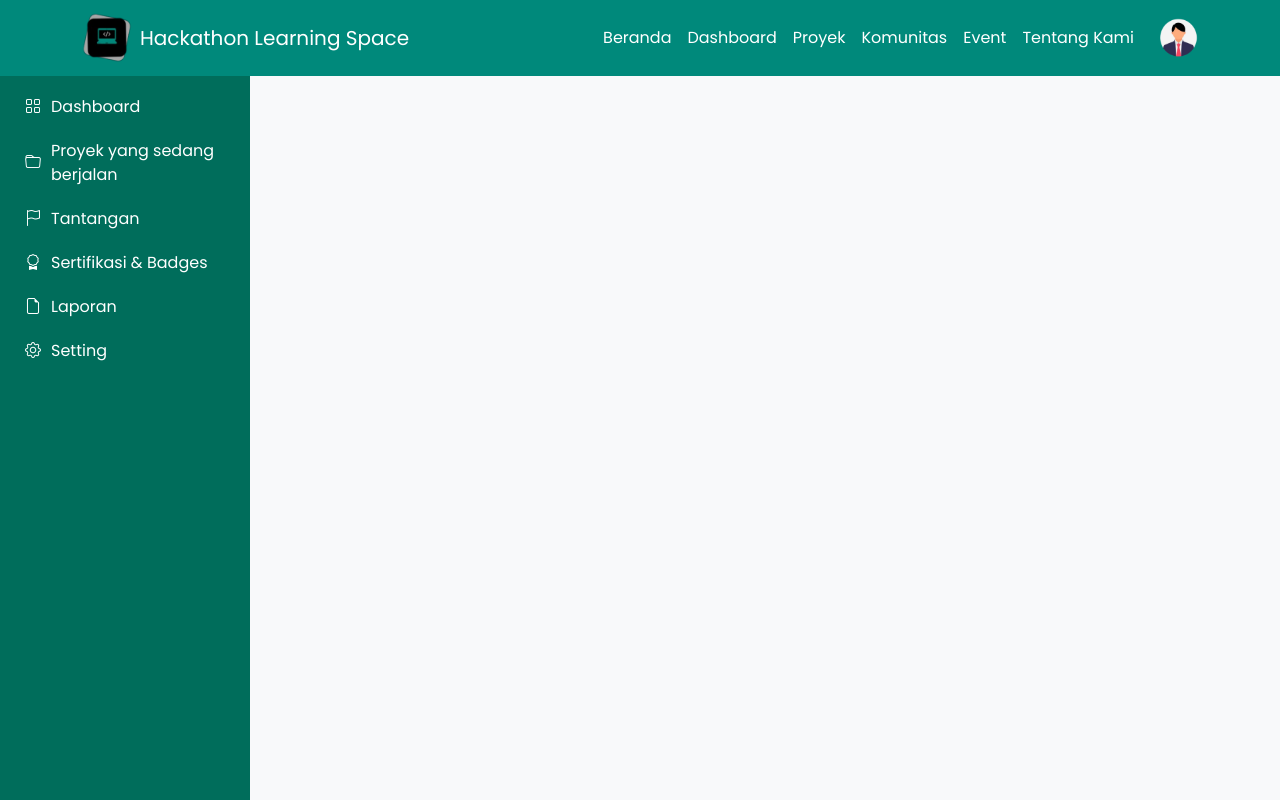
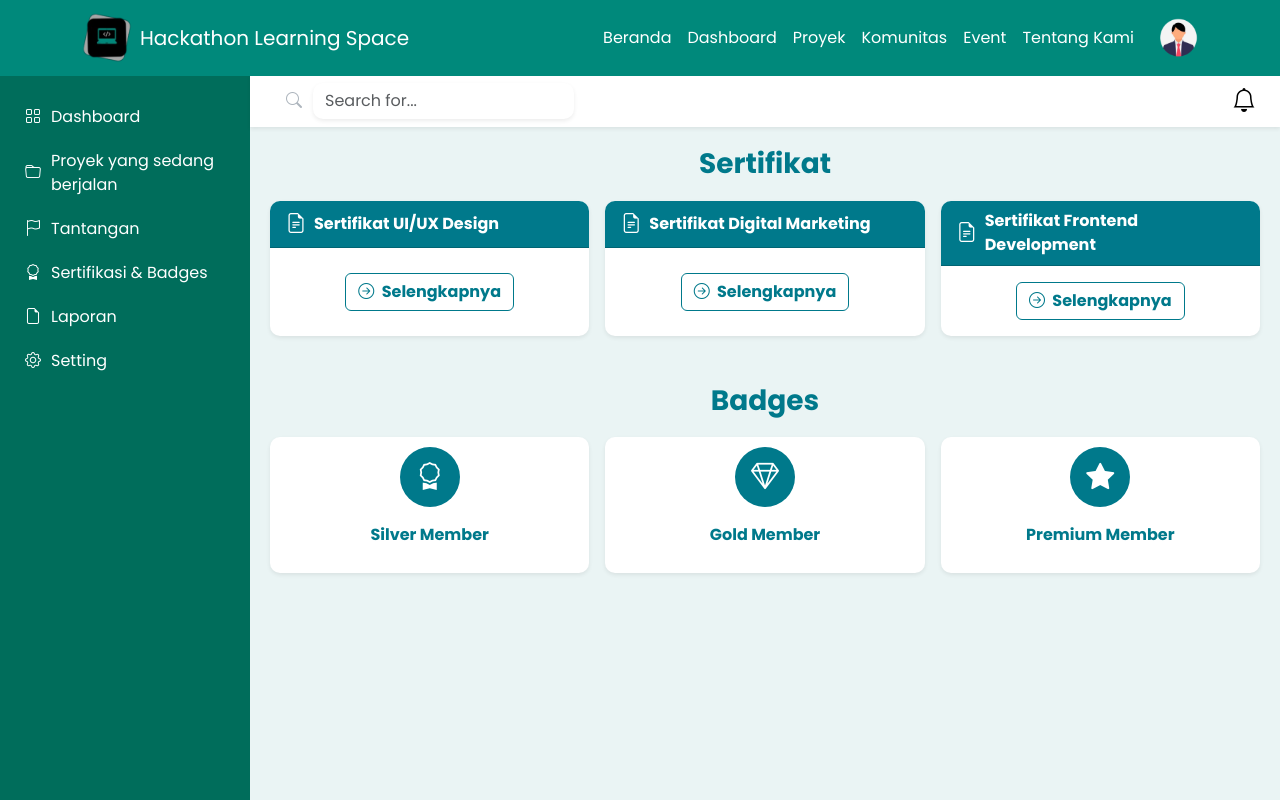
Before and after one commit to lluuvvii/hackathon_learning_space, a Next.js app: page /dashboard/certificates in a window 1280 px wide. Shown: the top 800 px of the page. Built offline with nearby package versions, Linux system fonts and the light colour scheme.

Commit message:
update /dashboard/certificates

```diff
--- a/src/app/dashboard/certificates/page.tsx
+++ b/src/app/dashboard/certificates/page.tsx
@@ -1,10 +1,104 @@
 import React from 'react'
 import Sidebar from '../components/Sidebar'
+import Link from 'next/link';
+import Navbar from '../components/Navbar';
 
 function page() {
+  const certificates = [
+    { id: 1, title: 'Sertifikat UI/UX Design' },
+    { id: 2, title: 'Sertifikat Digital Marketing' },
+    { id: 3, title: 'Sertifikat Frontend Development' },
+  ];
+
+  const badges = [
+    { id: 1, title: 'Silver Member', icon: 'bi-award' },
+    { id: 2, title: 'Gold Member', icon: 'bi-gem' },
+    { id: 3, title: 'Premium Member', icon: 'bi-star-fill' },
+  ];
   return (
-    <div style={{ display: 'flex', minHeight: '100vh', fontFamily: 'Arial, sans-serif', marginTop: '65px' }}>
+    <div style={{ display: 'flex', minHeight: '100vh', fontFamily: 'Arial, sans-serif', marginTop: '75px' }}>
       <Sidebar />
+
+      <div style={{ flex: '1', backgroundColor: '#f8f9fa' }}>
+        <Navbar />
+        <div style={{ backgroundColor: '#eaf4f4', minHeight: '100vh', padding: '20px' }}>
+          <h3 className='fw-bold text-center' style={{ color: '#00798B', marginBottom: '20px' }}>Sertifikat</h3>
+
+          {/* Cards Sertifikat */}
+          <div className='row g-3'>
+            {certificates.map((certificate) => (
+              <div key={certificate.id} className='col-md-6 col-lg-4'>
+                <div
+                  className='card shadow-sm h-100'
+                  style={{ borderRadius: '10px', overflow: 'hidden', border: 'none' }}
+                >
+                  <div
+                    className='card-header text-white'
+                    style={{
+                      backgroundColor: '#00798B',
+                      fontWeight: 'bold',
+                      display: 'flex',
+                      alignItems: 'center',
+                    }}
+                  >
+                    <i className='bi bi-file-earmark-text me-2 fs-5'></i>
+                    {certificate.title}
+                  </div>
+                  <div className='card-body d-flex justify-content-center align-items-center'>
+                    <Link href='/dashboard/certificates/detail' passHref>
+                      <button
+                        className='btn btn-outline-secondary'
+                        style={{
+                          color: '#00798B',
+                          borderColor: '#00798B',
+                          fontWeight: 'bold',
+                        }}
+                      >
+                        <i className='bi bi-arrow-right-circle me-1'></i> Selengkapnya
+                      </button>
+                    </Link>
+                  </div>
+                </div>
+              </div>
+            ))}
+          </div>
+
+          {/* Badges */}
+          <div className='mt-5'>
+            <h3 className='fw-bold text-center' style={{ color: '#00798B', marginBottom: '20px' }}>Badges</h3>
+            <div className='row g-3'>
+              {badges.map((badge) => (
+                <div key={badge.id} className='col-md-4'>
+                  <div
+                    className='card shadow-sm h-100 d-flex justify-content-center align-items-center'
+                    style={{
+                      backgroundColor: '#ffffff',
+                      borderRadius: '10px',
+                      border: 'none',
+                      textAlign: 'center',
+                      padding: 10
+                    }}
+                  >
+                    <div
+                      className='d-flex justify-content-center align-items-center mb-3'
+                      style={{
+                        width: '60px',
+                        height: '60px',
+                        backgroundColor: '#00798B',
+                        color: '#ffffff',
+                        borderRadius: '50%',
+                      }}
+                    >
+                      <i className={`bi ${badge.icon} fs-3`}></i>
+                    </div>
+                    <p style={{ fontWeight: 'bold', color: '#00798B' }}>{badge.title}</p>
+                  </div>
+                </div>
+              ))}
+            </div>
+          </div>
+        </div>
+      </div>
     </div>
   )
 }
```
